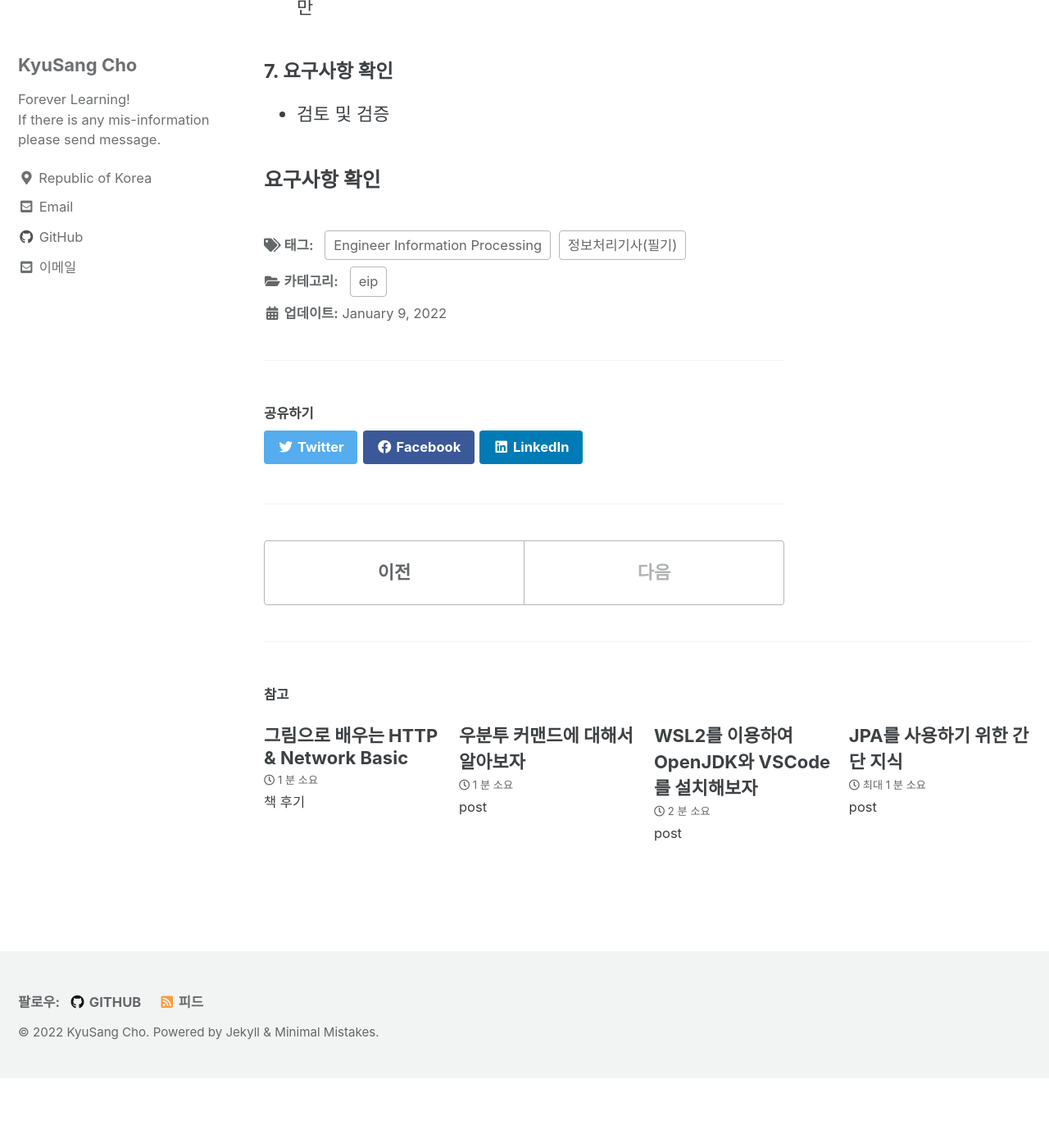
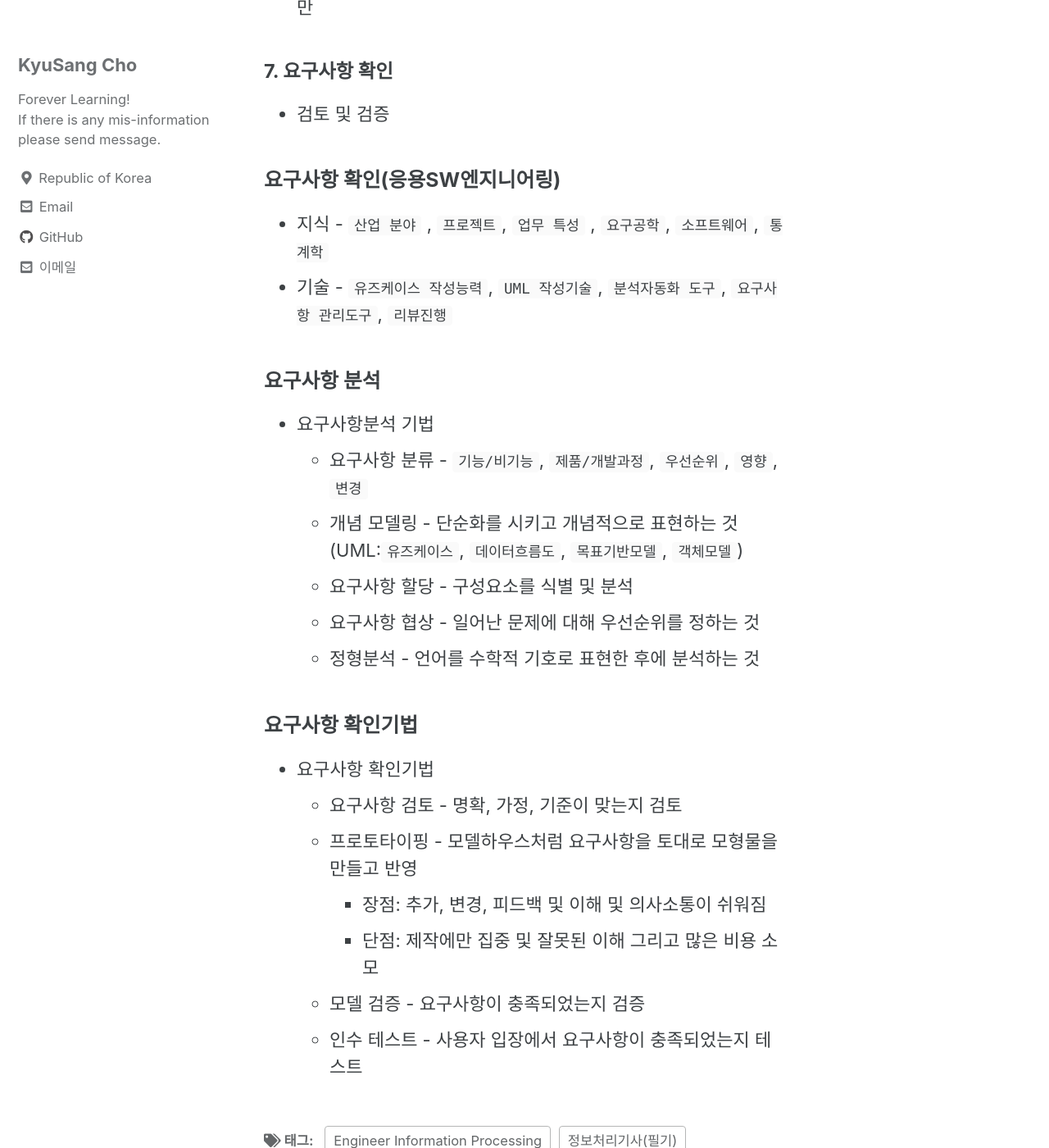
Before and after one commit to DevKS-Yet/DevKs-Yet.github.io, a Jekyll site: the page built from _posts/2022-01-09-42(EIP01).md, in a window 1280 px wide and 1400 px high, scrolled down 7834 px. Shown: the whole window at 82% size. Built offline with Jekyll 4.4.1, drawn with Linux system fonts in a browser that asks for light colours; cached includes are drawn as plain includes; before the commit the page ends 9149 px from its top, so only the background shows below that.

Commit message:
20220116

```diff
--- a/_posts/2022-01-09-42(EIP01).md
+++ b/_posts/2022-01-09-42(EIP01).md
@@ -179,4 +179,23 @@ tags:
 #### 7. 요구사항 확인
 - 검토 및 검증
 
-### 요구사항 확인
+### 요구사항 확인(응용SW엔지니어링)
+- 지식 - `산업 분야` , `프로젝트`, `업무 특성` , `요구공학`, `소프트웨어`, `통계학`
+- 기술 - `유즈케이스 작성능력`, `UML 작성기술`, `분석자동화 도구`, `요구사항 관리도구`, `리뷰진행`
+
+### 요구사항 분석
+- 요구사항분석 기법
+  - 요구사항 분류 - `기능/비기능`, `제품/개발과정`, `우선순위`, `영향`, `변경`
+  - 개념 모델링 - 단순화를 시키고 개념적으로 표현하는 것 (UML:`유즈케이스`, `데이터흐름도`, `목표기반모델`, `객체모델`)
+  - 요구사항 할당 - 구성요소를 식별 및 분석
+  - 요구사항 협상 - 일어난 문제에 대해 우선순위를 정하는 것
+  - 정형분석 - 언어를 수학적 기호로 표현한 후에 분석하는 것
+
+### 요구사항 확인기법
+- 요구사항 확인기법
+  - 요구사항 검토 - 명확, 가정, 기준이 맞는지 검토
+  - 프로토타이핑 - 모델하우스처럼 요구사항을 토대로 모형물을 만들고 반영
+    - 장점: 추가, 변경, 피드백 및 이해 및 의사소통이 쉬워짐
+    - 단점: 제작에만 집중 및 잘못된 이해 그리고 많은 비용 소모
+  - 모델 검증 - 요구사항이 충족되었는지 검증
+  - 인수 테스트 - 사용자 입장에서 요구사항이 충족되었는지 테스트
```
